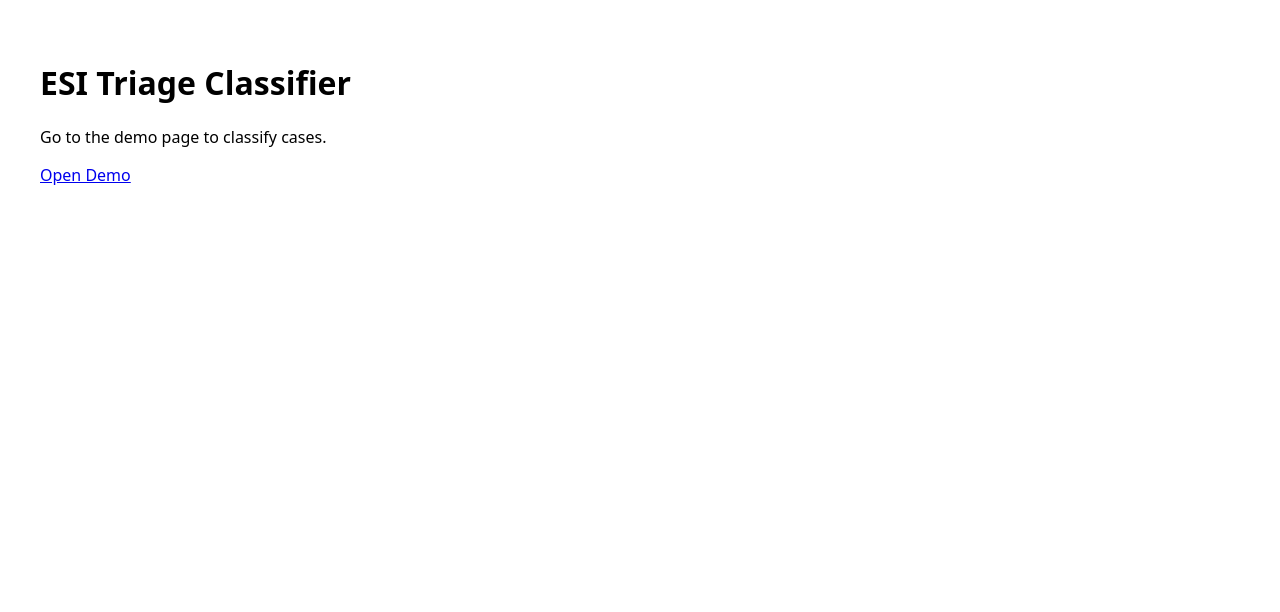
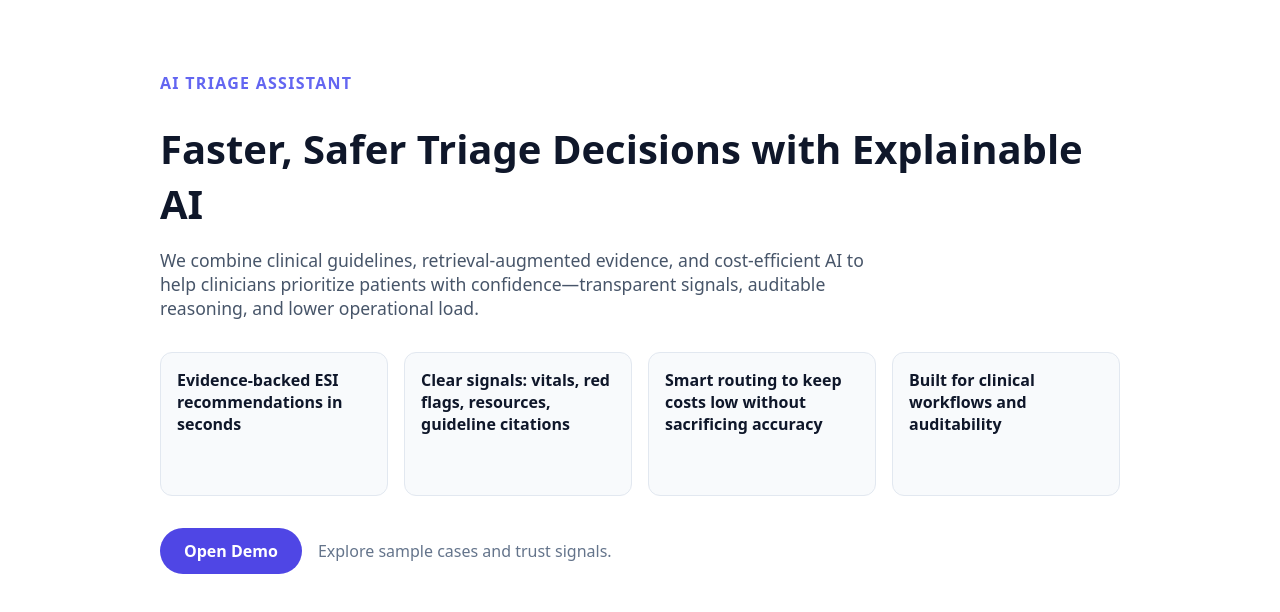
Before and after one commit to zhiruiluo/esi_triage_mvp, a Next.js app in the folder nextjs-app/: page / in a window 1280 px wide. Shown: the top 612 px of the page. Built offline with nearby package versions, Linux system fonts and the light colour scheme.

Commit message:
Update landing page pitch

```diff
--- a/nextjs-app/pages/index.tsx
+++ b/nextjs-app/pages/index.tsx
@@ -2,10 +2,81 @@ import Link from "next/link";
 
 export default function Home() {
   return (
-    <div style={{ fontFamily: "system-ui", padding: "2rem" }}>
-      <h1>ESI Triage Classifier</h1>
-      <p>Go to the demo page to classify cases.</p>
-      <Link href="/demo">Open Demo</Link>
+    <div
+      style={{
+        fontFamily: "system-ui",
+        padding: "3rem 2rem",
+        maxWidth: 960,
+        margin: "0 auto",
+        color: "#0f172a",
+      }}
+    >
+      <header style={{ marginBottom: "2rem" }}>
+        <p style={{ color: "#6366f1", fontWeight: 600, letterSpacing: "0.08em" }}>
+          AI TRIAGE ASSISTANT
+        </p>
+        <h1 style={{ fontSize: "2.5rem", marginBottom: "0.5rem" }}>
+          Faster, Safer Triage Decisions with Explainable AI
+        </h1>
+        <p style={{ color: "#475569", fontSize: "1.1rem", maxWidth: 720 }}>
+          We combine clinical guidelines, retrieval-augmented evidence, and cost-efficient AI to
+          help clinicians prioritize patients with confidence—transparent signals, auditable
+          reasoning, and lower operational load.
+        </p>
+      </header>
+
+      <section
+        style={{
+          display: "grid",
+          gridTemplateColumns: "repeat(auto-fit, minmax(220px, 1fr))",
+          gap: "1rem",
+          marginBottom: "2rem",
+        }}
+      >
+        {[
+          "Evidence-backed ESI recommendations in seconds",
+          "Clear signals: vitals, red flags, resources, guideline citations",
+          "Smart routing to keep costs low without sacrificing accuracy",
+          "Built for clinical workflows and auditability",
+        ].map((item) => (
+          <div
+            key={item}
+            style={{
+              background: "#f8fafc",
+              border: "1px solid #e2e8f0",
+              borderRadius: 12,
+              padding: "1rem",
+              minHeight: 110,
+            }}
+          >
+            <strong style={{ display: "block" }}>{item}</strong>
+          </div>
+        ))}
+      </section>
+
+      <section
+        style={{
+          display: "flex",
+          flexWrap: "wrap",
+          gap: "1rem",
+          alignItems: "center",
+        }}
+      >
+        <Link
+          href="/demo"
+          style={{
+            padding: "0.75rem 1.5rem",
+            background: "#4f46e5",
+            color: "white",
+            borderRadius: 999,
+            textDecoration: "none",
+            fontWeight: 600,
+          }}
+        >
+          Open Demo
+        </Link>
+        <span style={{ color: "#64748b" }}>Explore sample cases and trust signals.</span>
+      </section>
     </div>
   );
 }
```
